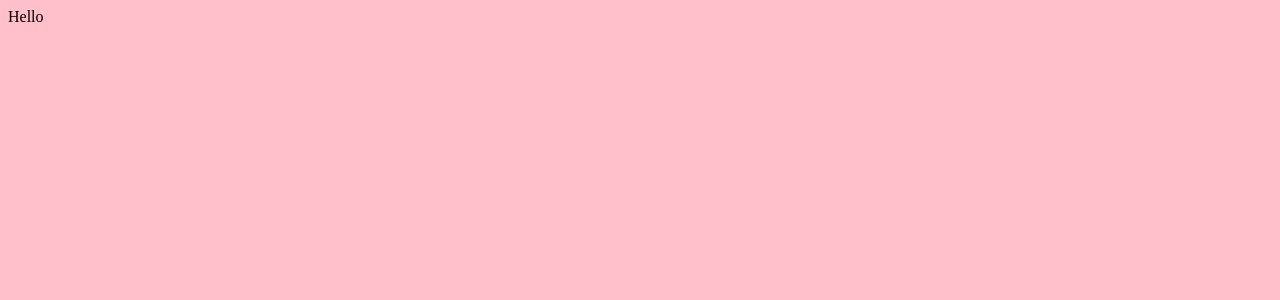
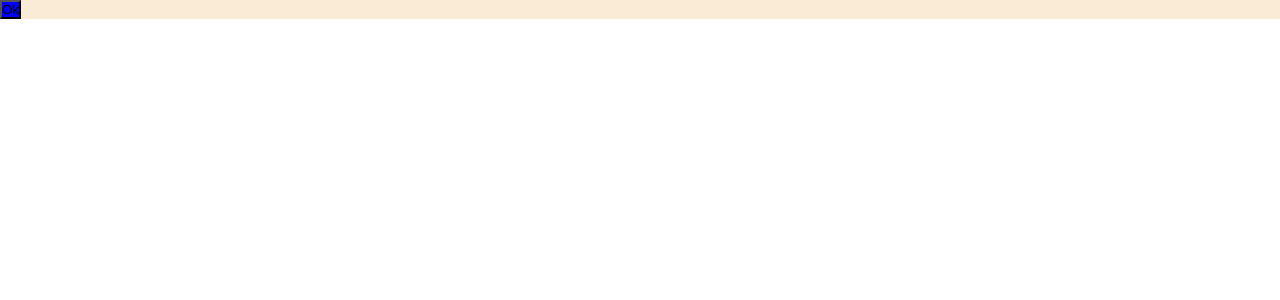
Before and after one commit to rddeveloper2019/lbi_frntd_advanced, a React app: page / in a window 1280 px wide. Shown: the top 300 px of the page. Built offline with nearby package versions, Linux system fonts and the light colour scheme.

Commit message:
lesson 5

```diff
--- /dev/null
+++ b/src/App.tsx
@@ -0,0 +1,9 @@
+import { Button } from './components/Button';
+
+export const App = () => {
+  return (
+    <div className="app">
+      <Button />
+    </div>
+  );
+};
--- /dev/null
+++ b/src/components/Button.tsx
@@ -0,0 +1,5 @@
+import styles from './button.module.scss';
+
+export const Button = () => {
+  return <button className={styles.button}>Ok</button>;
+};
--- /dev/null
+++ b/src/components/button.module.scss
@@ -0,0 +1,3 @@
+.button {
+  background-color: blue;
+}
--- a/src/index.tsx
+++ b/src/index.tsx
@@ -1,5 +1,6 @@
 import ReactDOM from 'react-dom/client';
 import './style.scss';
+import { App } from './App';
 
 const root = ReactDOM.createRoot(document.getElementById('root'));
-root.render(<div>Hello</div>);
+root.render(<App />);
--- a/src/style.scss
+++ b/src/style.scss
@@ -1,3 +1,9 @@
-body {
-  background-color: pink;
+* {
+  margin: 0;
+  padding: 0;
+  box-sizing: border-box;
 }
+
+.app {
+  background-color: antiquewhite;
+}
```
Also changed, not shown: src/declaration.d.ts (added, +12 -0 lines), 1 other file (tests, documents, lock files or other folders).
